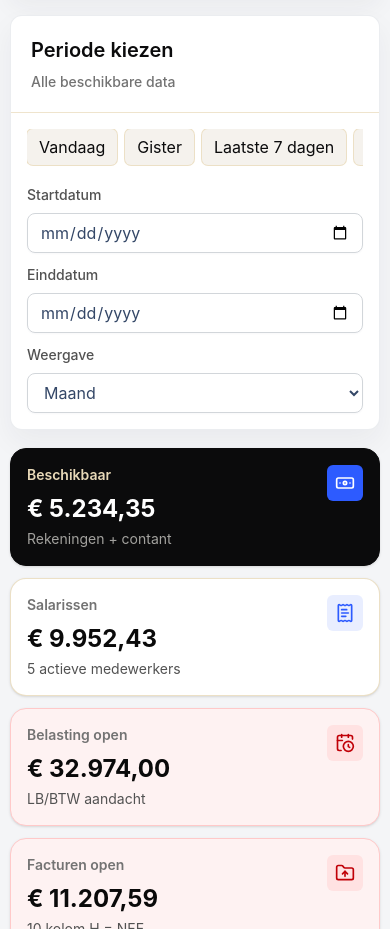
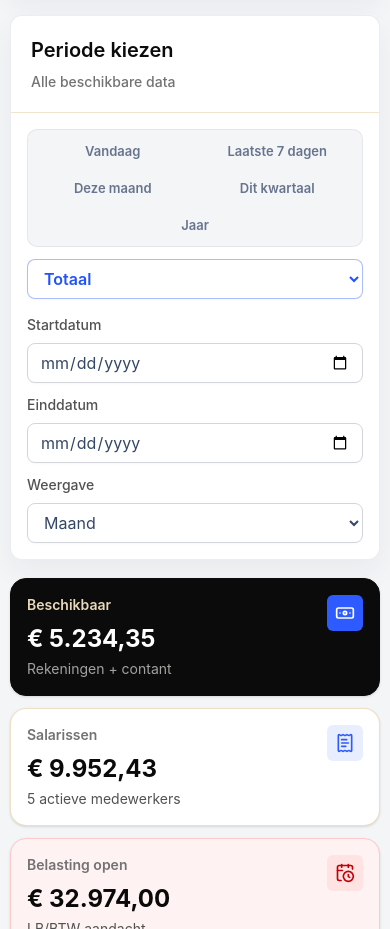
Before and after one commit to Ecomvaulttt/automation-aurawash, a React (Vite) app: page / in a window 390 px wide. Shown: the part 1360-2289 px from the top of the page. Built offline with nearby package versions, Linux system fonts and the light colour scheme.

Commit message:
Clean up date range controls

```diff
--- a/src/App.tsx
+++ b/src/App.tsx
@@ -73,7 +73,7 @@ const number = new Intl.NumberFormat("nl-NL", {
   maximumFractionDigits: 0,
 });
 
-const today = new Date().toISOString().slice(0, 10);
+const today = toIsoDate(new Date());
 const githubActionsUrl =
   "https://github.com/Ecomvaulttt/automation-aurawash/actions/workflows/send-email.yml";
 const defaultPayrollEmployee = samplePayrollDocs[0]?.employee ?? initialSalaries[0]?.name ?? "";
@@ -151,6 +151,14 @@ const dateRangePresets: Array<{ key: DateRangePreset; label: string }> = [
   { key: "total", label: "Totaal" },
 ];
 
+const primaryDateRangePresets = dateRangePresets.filter((preset) =>
+  ["today", "last7", "thisMonth", "thisQuarter", "year"].includes(preset.key),
+);
+
+const additionalDateRangePresets = dateRangePresets.filter((preset) =>
+  ["yesterday", "last30", "last90", "halfYear", "last365", "total"].includes(preset.key),
+);
+
 type AutomationSettings = {
   gmailAccount: string;
   gmailQuery: string;
@@ -230,7 +238,10 @@ function parseIsoDate(value: string) {
 }
 
 function toIsoDate(date: Date) {
-  return date.toISOString().slice(0, 10);
+  const year = date.getFullYear();
+  const month = String(date.getMonth() + 1).padStart(2, "0");
+  const day = String(date.getDate()).padStart(2, "0");
+  return `${year}-${month}-${day}`;
 }
 
 function addDays(date: Date, days: number) {
@@ -1001,6 +1012,15 @@ function App() {
 
   function exportCsv(name: string, rows: ExportRow[]) {
     downloadFile(`${name}-${today}.csv`, toCsv(rows), "text/csv;charset=utf-8");
+  }
+
+  function selectDateRangePreset(preset: DateRangePreset) {
+    setDateRange(buildDateRange(preset));
+    if (preset === "thisQuarter") setPeriodView("kwartaal");
+    if (preset === "year" || preset === "last365") setPeriodView("jaar");
+    if (["today", "yesterday", "last7", "thisMonth", "last30", "last90"].includes(preset)) {
+      setPeriodView("maand");
+    }
   }
 
   function exportJson() {
@@ -1361,31 +1381,36 @@ function App() {
             <Card className="overflow-hidden">
               <SectionHeader title="Periode kiezen" note={dateRangeLabel(dateRange)} />
               <div className="grid gap-4 p-4">
-                <div className="flex gap-2 overflow-x-auto pb-1">
-                  {dateRangePresets.map((preset) => (
+                <div className="ev-period-toolbar">
+                  <div className="ev-period-presets" role="group" aria-label="Snelle periode kiezen">
+                  {primaryDateRangePresets.map((preset) => (
                     <button
                       key={preset.key}
-                      onClick={() => {
-                        const nextRange = buildDateRange(preset.key);
-                        setDateRange(nextRange);
-                        if (preset.key === "thisQuarter") setPeriodView("kwartaal");
-                        if (preset.key === "year" || preset.key === "last365") setPeriodView("jaar");
-                        if (["today", "yesterday", "last7", "thisMonth", "last30", "last90"].includes(preset.key)) {
-                          setPeriodView("maand");
-                        }
-                      }}
-                      className={cn(
-                        "h-9 shrink-0 rounded-md px-3 text-sm font-semibold transition",
-                        dateRange.preset === preset.key
-                          ? "bg-[#0B0B0C] text-[#F5F2ED]"
-                          : "bg-[#F5F2ED] text-[#0B0B0C] ring-1 ring-[#E8D9B8]/80 hover:bg-white",
-                      )}
+                      type="button"
+                      onClick={() => selectDateRangePreset(preset.key)}
+                      className={cn("ev-period-preset", dateRange.preset === preset.key && "ev-period-preset-active")}
+                      aria-pressed={dateRange.preset === preset.key}
                     >
                       {preset.label}
                     </button>
                   ))}
+                  </div>
+                  <Select
+                    className={cn(
+                      "ev-period-more",
+                      additionalDateRangePresets.some((preset) => preset.key === dateRange.preset) && "ev-period-more-active",
+                    )}
+                    aria-label="Meer periodes"
+                    value={additionalDateRangePresets.some((preset) => preset.key === dateRange.preset) ? dateRange.preset : ""}
+                    onChange={(event) => selectDateRangePreset(event.target.value as DateRangePreset)}
+                  >
+                    <option value="" disabled>Meer periodes</option>
+                    {additionalDateRangePresets.map((preset) => (
+                      <option key={preset.key} value={preset.key}>{preset.label}</option>
+                    ))}
+                  </Select>
                 </div>
-                <div className="grid gap-3 sm:grid-cols-[1fr_1fr_180px]">
+                <div className="ev-period-fields">
                   <Field label="Startdatum">
                     <Input
                       type="date"
--- a/src/styles.css
+++ b/src/styles.css
@@ -733,6 +733,84 @@ select {
   transform: translateY(-1px);
 }
 
+.ev-period-toolbar {
+  display: flex;
+  align-items: center;
+  justify-content: space-between;
+  gap: 12px;
+}
+
+.ev-period-presets {
+  display: inline-flex;
+  min-width: 0;
+  gap: 3px;
+  border: 1px solid rgba(222, 226, 230, 0.72);
+  border-radius: 10px;
+  background: #f4f5f7;
+  padding: 4px;
+}
+
+.ev-period-preset {
+  min-height: 34px;
+  border: 0;
+  border-radius: 7px;
+  background: transparent;
+  padding: 0 14px;
+  color: #67748e;
+  font-size: 13px;
+  font-weight: 600;
+  white-space: nowrap;
+  transition: background 160ms ease, color 160ms ease, box-shadow 160ms ease;
+}
+
+.ev-period-preset:hover {
+  background: rgba(255, 255, 255, 0.78);
+  color: #344767;
+}
+
+.ev-period-preset-active {
+  background: #ffffff;
+  color: #2152ff;
+  box-shadow: 0 3px 8px rgba(31, 39, 61, 0.09);
+}
+
+.ev-period-more {
+  width: 176px;
+  flex: 0 0 176px;
+}
+
+.ev-period-more-active {
+  border-color: rgba(45, 91, 255, 0.4);
+  color: #2152ff;
+  font-weight: 600;
+}
+
+.ev-period-fields {
+  display: grid;
+  grid-template-columns: minmax(0, 1fr) minmax(0, 1fr) 180px;
+  gap: 12px;
+}
+
+.ev-canvas[data-theme="dark"] .ev-period-presets {
+  border-color: rgba(232, 217, 184, 0.14);
+  background: rgba(245, 242, 237, 0.055);
+}
+
+.ev-canvas[data-theme="dark"] .ev-period-preset {
+  color: rgba(245, 242, 237, 0.62);
+}
+
+.ev-canvas[data-theme="dark"] .ev-period-preset:hover {
+  background: rgba(245, 242, 237, 0.07);
+  color: #ffffff;
+}
+
+.ev-canvas[data-theme="dark"] .ev-period-preset-active {
+  background: #2d5bff;
+  color: #ffffff;
+  box-shadow: 0 5px 14px rgba(45, 91, 255, 0.28);
+}
+
 @media (max-width: 1180px) {
   .ev-command-grid {
     grid-template-columns: repeat(2, minmax(0, 1fr));
@@ -857,6 +935,29 @@ table tbody tr:hover {
     flex: 1;
   }
 
+  .ev-period-toolbar {
+    align-items: stretch;
+    flex-direction: column;
+  }
+
+  .ev-period-presets {
+    display: grid;
+    grid-template-columns: repeat(2, minmax(0, 1fr));
+  }
+
+  .ev-period-preset:last-child {
+    grid-column: span 2;
+  }
+
+  .ev-period-more {
+    width: 100%;
+    flex-basis: auto;
+  }
+
+  .ev-period-fields {
+    grid-template-columns: 1fr;
+  }
+
   .ev-payroll-fields {
     grid-template-columns: 1fr;
   }
```
Also changed, not shown: aurawash-administratie.html (+22 -22 lines).
